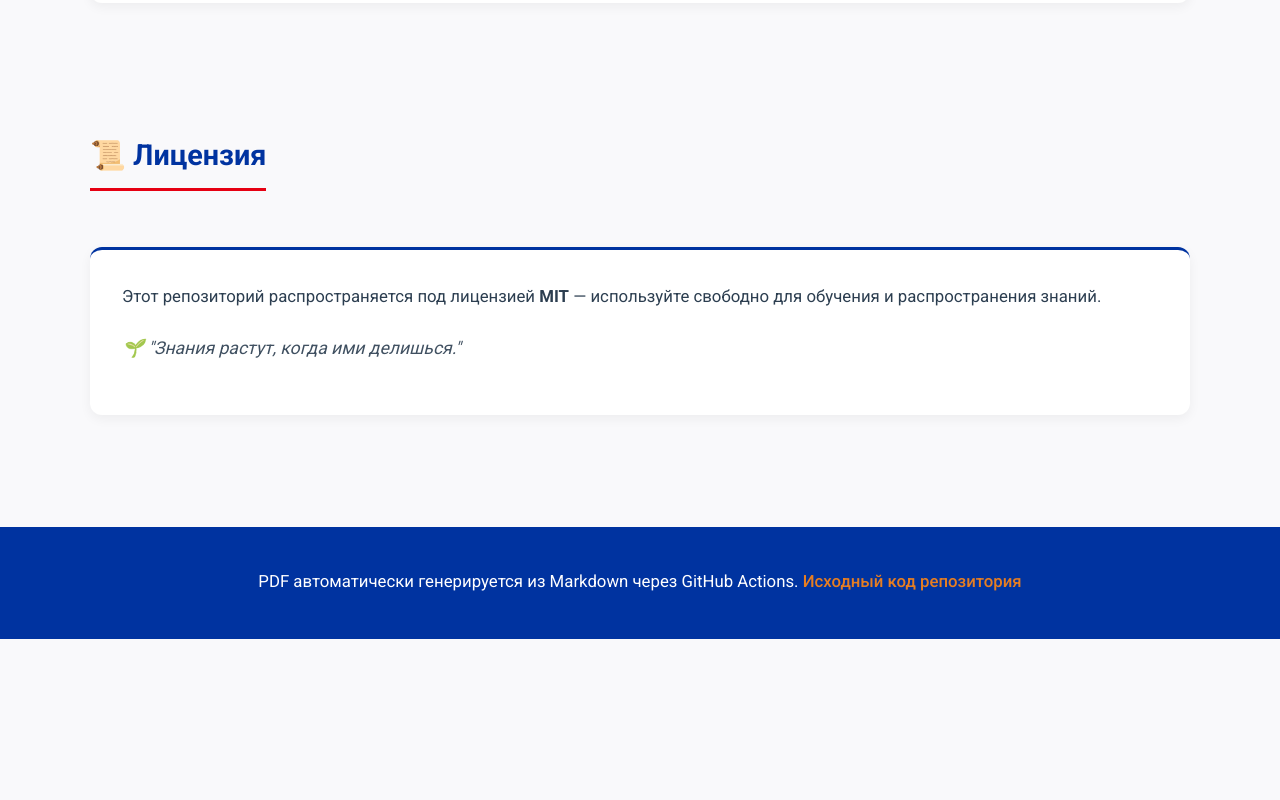
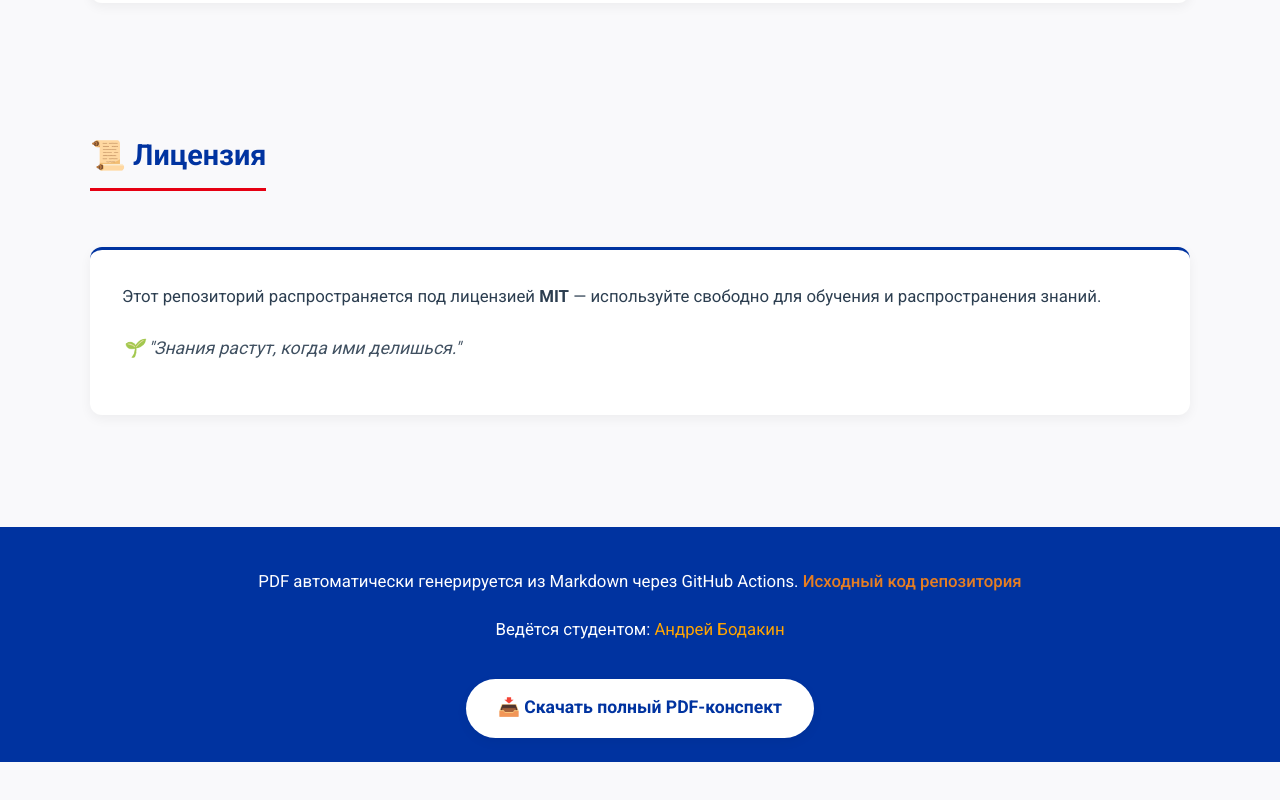
Before and after one commit to andreibodakin/mipt-advanced-java-platform-course, a plain HTML site: page index.html in a window 1280 px wide. Shown: the part 1551-2351 px from the top of the page. Before the commit the page ends 2254 px from the top, so only its background shows below. Drawn offline with Linux system fonts and the light colour scheme.

Commit message:
Update index.html

```diff
--- a/index.html
+++ b/index.html
@@ -234,6 +234,10 @@
         PDF автоматически генерируется из Markdown через GitHub Actions.
         <a href="https://github.com/andreibodakin/mipt-advanced-java-platform-course">Исходный код репозитория</a>
       </p>
+       <p>Ведётся студентом:
+        <a href="https://github.com/andreibodakin" class="student">Андрей Бодакин</a>
+      </p>
+      <a href="./pdf/java-mipt-course.pdf" class="btn">📥 Скачать полный PDF-конспект</a>
     </div>
   </footer>
 </body>
```
